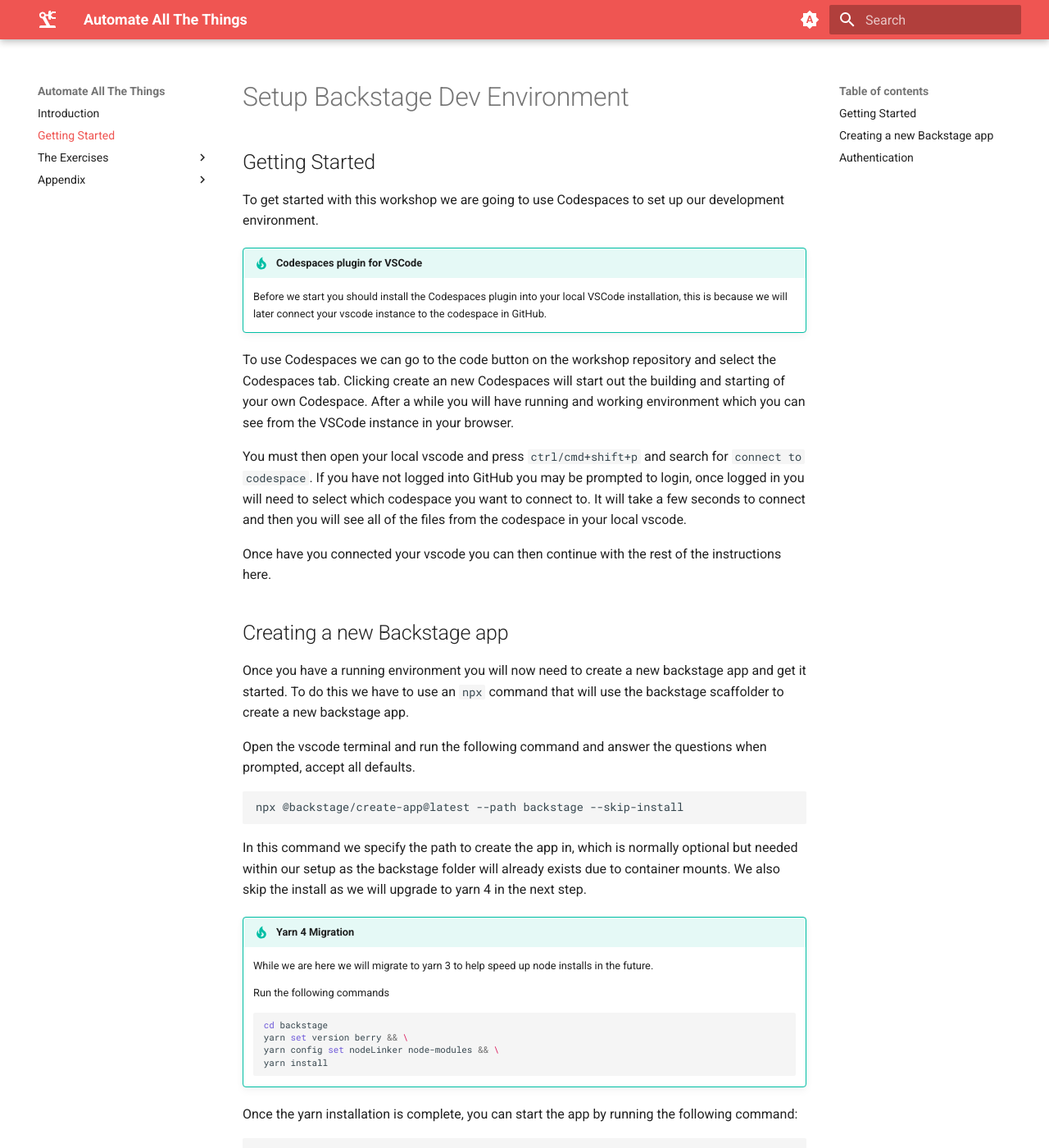
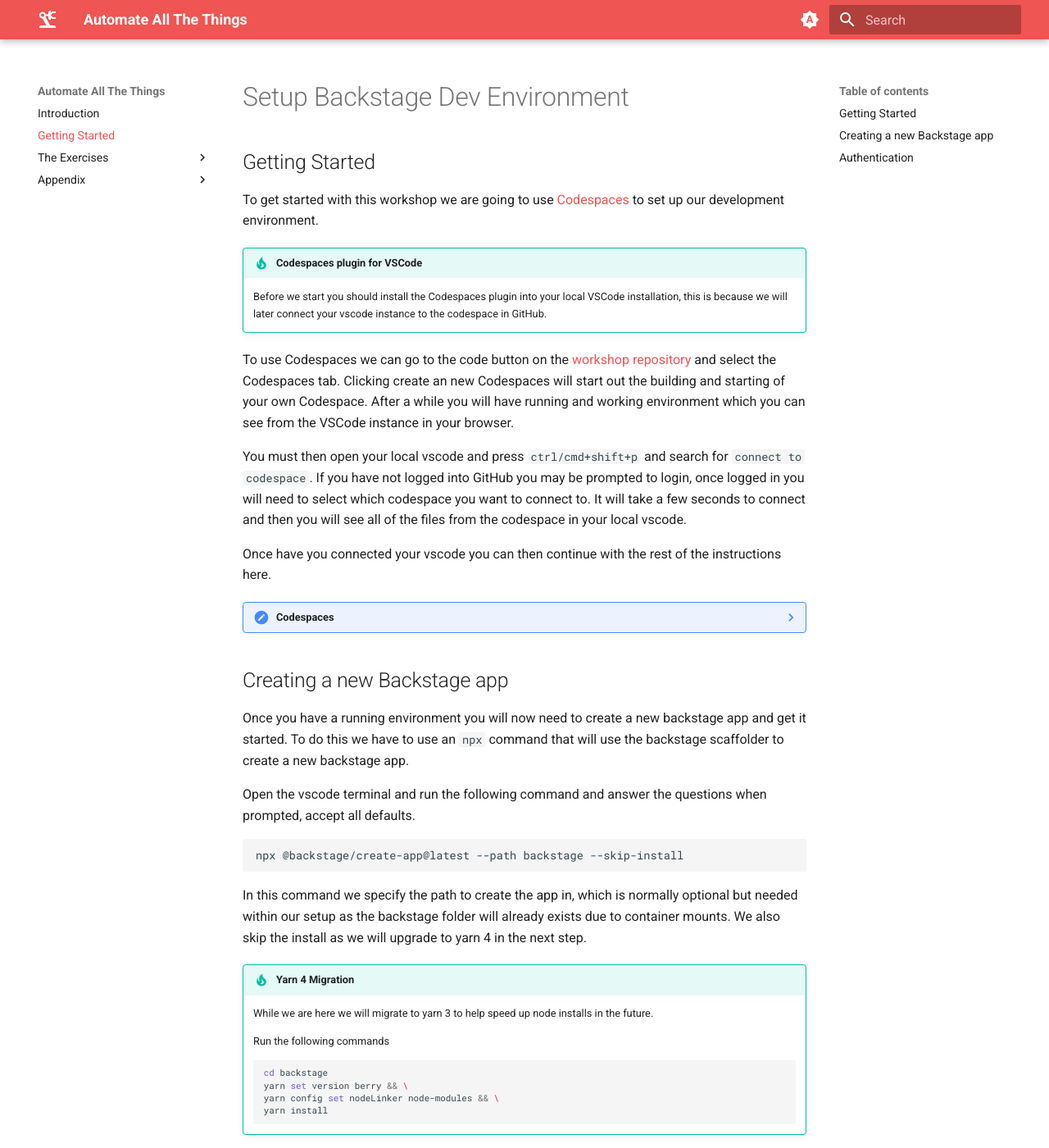
Before and after one commit to philips-labs/automation-workshop, an MkDocs documentation site: the page built from docs/getting-started.md, in a window 1280 px wide and 1400 px high. Shown: the whole window at 82% size. Built offline with MkDocs 1.6.1 and Material for MkDocs 9.7.7, drawn with Linux system fonts in a browser that asks for light colours; part of the change alters nothing that is shown; some of the changed text lies outside the part shown.

Commit message:
docs: Adjust / improve getting started section

````diff
--- a/docs/getting-started.md
+++ b/docs/getting-started.md
@@ -2,8 +2,9 @@
 
 ## Getting Started
 
-To get started with this workshop we are going to use Codespaces to set up our
-development environment.
+To get started with this workshop we are going to use
+[Codespaces](https://github.com/features/codespaces) to set up our development
+environment.
 
 !!! tip "Codespaces plugin for VSCode"
 
@@ -11,7 +12,8 @@ development environment.
     installation, this is because we will later connect your vscode instance to the
     codespace in GitHub.
 
-To use Codespaces we can go to the code button on the workshop repository and
+To use Codespaces we can go to the code button on the
+[workshop repository](https://github.com/philips-labs/automation-workshop) and
 select the Codespaces tab. Clicking create an new Codespaces will start out the
 building and starting of your own Codespace. After a while you will have running
 and working environment which you can see from the VSCode instance in your
@@ -25,6 +27,12 @@ the files from the codespace in your local vscode.
 
 Once have you connected your vscode you can then continue with the rest of the
 instructions here.
+
+??? Note "Codespaces"
+
+    During the workshop we use GitHub Codespaces to provide a consistent and easy to
+    use environment for the workshop. GitHub is charging you for Codespaces usage, but
+    also provide a free tier including 120 core-hours per month. You can check the details on the [GitHub billing page](https://github.com/settings/billing/summary). To avoid you make unnecessary costs, Codespaces will be automatically stopped after 30 minutes of inactivity. Check the [Codespace settings page](https://github.com/settings/codespaces) to see your Codespaces and adjust settings.
 
 ## Creating a new Backstage app
 
@@ -61,8 +69,19 @@ in the next step.
 Once the yarn installation is complete, you can start the app by running the
 following command:
 
+??? Note "Without Yarn 4 Migration"
+
+    If you did not migrate to yarn 4 you can run the following command to start
+    the app.
+
+    ```bash
+    cd backstage
+    yarn install
+    yarn dev
+    ```
+
+Next we start the development environment by running the following command:
 ```bash
-cd backstage
 yarn dev
 ```
 
@@ -70,7 +89,9 @@ This should build and run the app and open a browser window for you. If it does
 not you can open a browser and navigate to `http://localhost:3000` to see the
 app running.
 
-Once you have a running installation we can move to the first exercise!
+![Backstage App](./assets/getting_started_app.png)
+
+Once you have a running installation we can move to the first exercise! In case you don't see the Backstage app running, please check the following:
 
 ??? Note "Working Directory"
 
@@ -81,9 +102,9 @@ Once you have a running installation we can move to the first exercise!
 
     Backstage is running two processes exposed in the the container on port 3000
     and 7007. The codespace is mapping the ports to your local ports. Ensure
-    you have no other processes running on those ports.
+    you have no other processes running on those ports and both ports are mapped.
 
-??? Note Node 20
+??? Note "Node 20"
 
     If you are running node 20 you will need to set the `NODE_OPTIONS=--no-node-snapshot`
     environment variable to prevent the node process from crashing.
@@ -92,6 +113,8 @@ Once you have a running installation we can move to the first exercise!
     `NODE_OPTIONS=--no-node-snapshot yarn dev` each time you start the app, or
     by adding it to the `dev` script in the `package.json`.
 
+    The Codespace is running on Node 18, so you should not have this issue.
+
 ## Authentication
 
 For this workshop we will need to authenticate with GitHub in order to create
@@ -99,9 +122,13 @@ new repositories in organizations that you own. To do this we need a token for
 GitHub. We can re-use the token from the GitHub CLI for these purposes, this is
 the easiest way to get a token and the token is short lived.
 
+Before we can continue we need to stop the running backstage app, you can do this
+by pressing `ctrl+c` in the terminal where the app is running. Next we use the same terminal session to authenticate with GitHub.
+
 The GitHub CLI is already installed in this codespace, first you need to login.
 
 ```bash
+unset GITHUB_TOKEN
 gh auth login
 ```
 
````
Also changed, not shown: docs/assets/getting_started_app.png (added).
